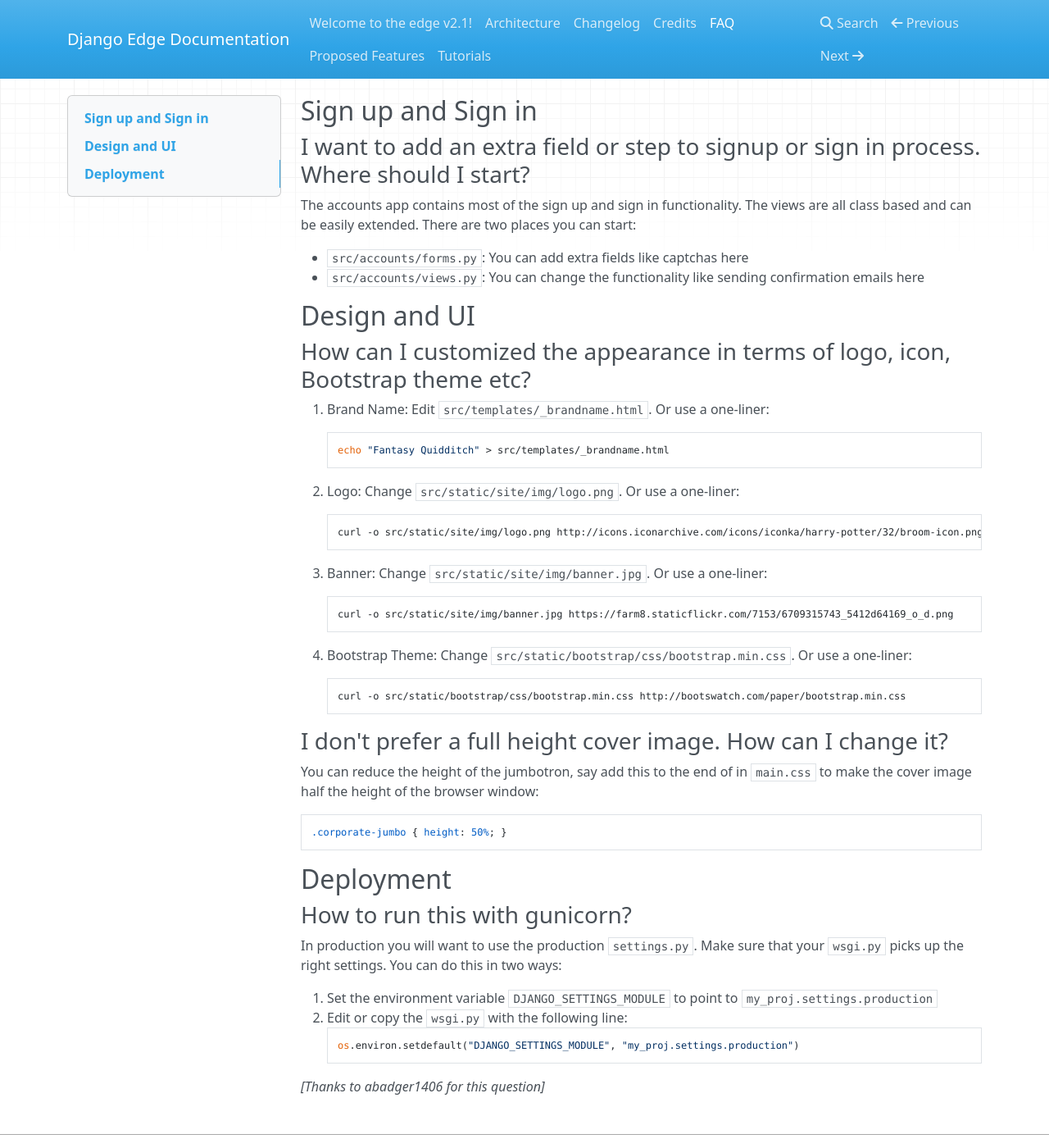
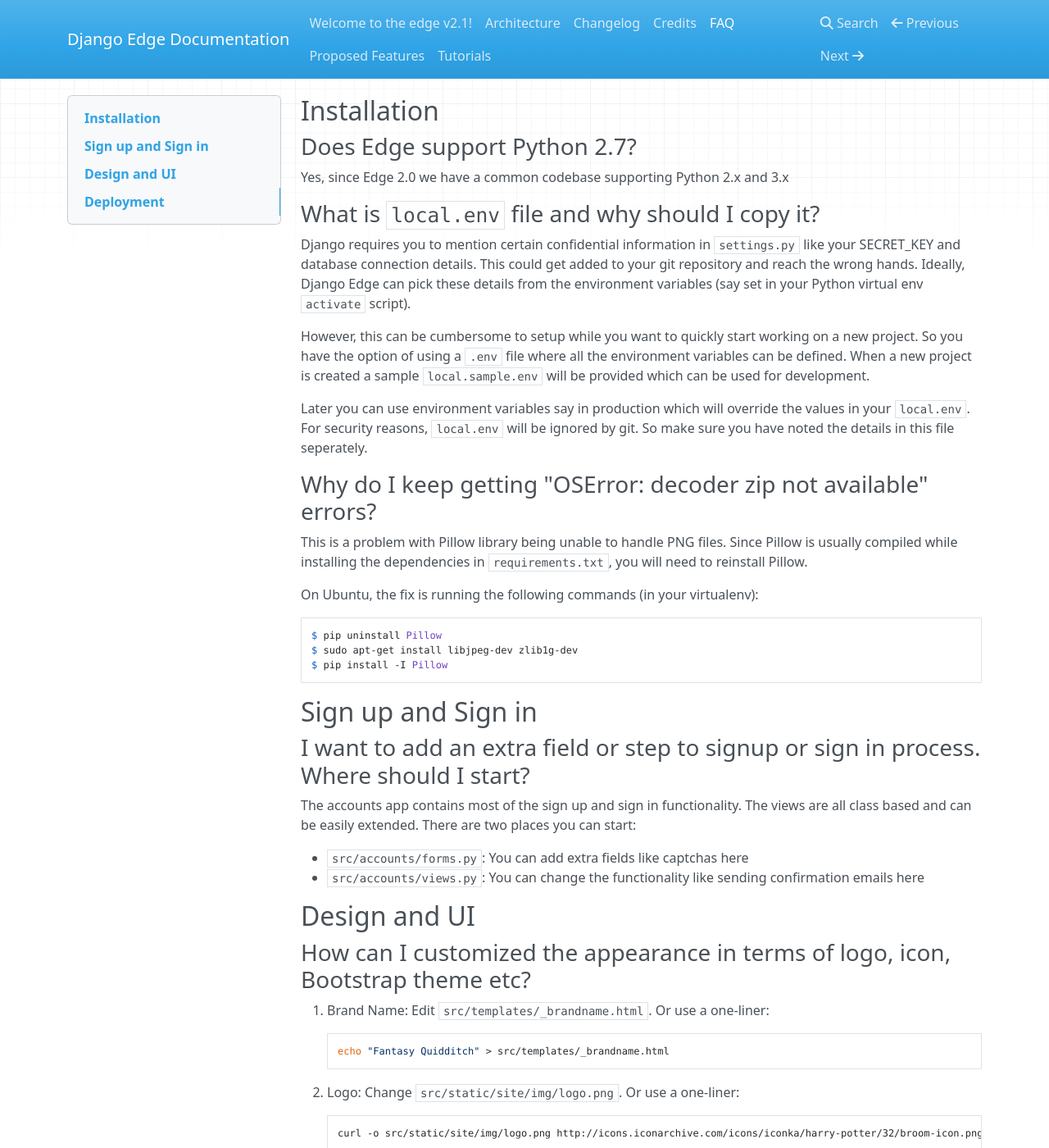
Before and after one commit to arocks/edge-docs, an MkDocs documentation site: the page built from docs/FAQ.md, in a window 1280 px wide and 1400 px high. Shown: the whole window at 82% size. Built offline with MkDocs 1.6.1, drawn with Linux system fonts in a browser that asks for light colours; nearby versions of some CDN libraries; some of the changed text lies outside the part shown.

Commit message:
Added faq on local.env

```diff
--- a/docs/FAQ.md
+++ b/docs/FAQ.md
@@ -1,3 +1,27 @@
+## Installation
+
+### Does Edge support Python 2.7?
+
+Yes, since Edge 2.0 we have a common codebase supporting Python 2.x and 3.x
+
+### What is `local.env` file and why should I copy it?
+
+Django requires you to mention certain confidential information in `settings.py` like your SECRET_KEY and database connection details. This could get added to your git repository and reach the wrong hands. Ideally, Django Edge can pick these details from the environment variables (say set in your Python virtual env `activate` script).
+
+However, this can be cumbersome to setup while you want to quickly start working on a new project. So you have the option of using a `.env` file where all the environment variables can be defined. When a new project is created a sample `local.sample.env` will be provided which can be used for development.
+
+Later you can use environment variables say in production which will override the values in your `local.env`. For security reasons, `local.env` will be ignored by git. So make sure you have noted the details in this file seperately.
+
+### Why do I keep getting "OSError: decoder zip not available" errors?
+
+This is a problem with Pillow library being unable to handle PNG files. Since Pillow is usually compiled while installing the dependencies in `requirements.txt`, you will need to reinstall Pillow.
+
+On Ubuntu, the fix is running the following commands (in your virtualenv):
+
+    $ pip uninstall Pillow
+    $ sudo apt-get install libjpeg-dev zlib1g-dev
+    $ pip install -I Pillow
+
 ## Sign up and Sign in
 
 ### I want to add an extra field or step to signup or sign in process. Where should I start?
@@ -37,10 +61,13 @@
 
 ### How to run this with gunicorn?
 
-In production you will want to use the production `settings.py`. Make sure that your `wsgi.py` picks up the right settings. You can do this in two ways:
+In production you will want to use the `settings/production.py`. Make sure that your `wsgi.py` picks up the right settings. You can do this in either one of these three ways:
 
-1. Set the environment variable `DJANGO_SETTINGS_MODULE` to point to `my_proj.settings.production`
-2. Edit or copy the `wsgi.py` with the following line:
+1. Set the environment variable `DJANGO_SETTINGS_MODULE` to point to `my_proj.settings.production`. This can be mentioned in your virtualenv's activate script.
+
+2. Pass a [commandline argument](http://gunicorn-docs.readthedocs.org/en/latest/settings.html#raw-env) while invoking gunicorn:
+
+3. Edit or copy the `wsgi.py` with the following line:
 
         os.environ.setdefault("DJANGO_SETTINGS_MODULE", "my_proj.settings.production")
 
```
Also changed, not shown: docs/index.md (+1 -1 lines).
